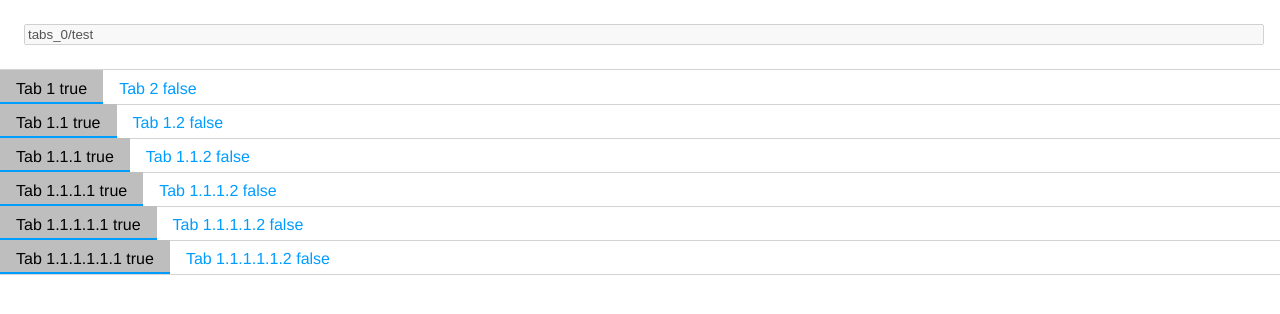
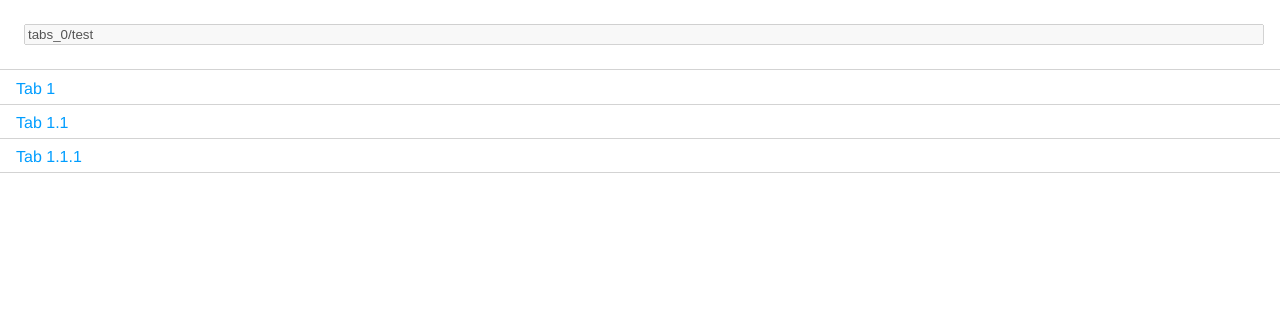
Before and after one commit to Pololops/ostendi-test, a React (Vite) app: page / in a window 1280 px wide. Shown: the top 314 px of the page. Built offline with nearby package versions, Linux system fonts and the light colour scheme.

Commit message:
FEATURE - install react memory router to change logic

```diff
--- a/package.json
+++ b/package.json
@@ -11,7 +11,8 @@
   },
   "dependencies": {
     "react": "^18.2.0",
-    "react-dom": "^18.2.0"
+    "react-dom": "^18.2.0",
+    "react-router-dom": "^6.10.0"
   },
   "devDependencies": {
     "@types/react": "^18.0.28",
--- a/src/components/App/App.tsx
+++ b/src/components/App/App.tsx
@@ -1,34 +1,16 @@
 import {useEffect} from 'react';
 import {useGlobalContext} from '../../hooks/useGlobalContext';
+import {Outlet} from 'react-router';
 
 import {TABS_ACTION_TYPES} from '../../reducers/tabsReducer';
 
 import Header from '../Header/Header';
 import OsiTabs from '../OsiTabs/OsiTabs';
-import OsiTab from '../OsiTab/OsiTab';
 
-import './App.module.css';
+import './App.css';
 
 function App() {
   const {tabs, tabsDispatch} = useGlobalContext();
-
-  const mappedTabs = (tabs: TabType[]) =>
-    tabs.map((tab) => {
-      return (
-        <OsiTab
-          key={tab.id}
-          id={tab.id}
-          label={tab.label}
-          isActive={tab.isActive}
-        >
-          {tab.children && tab.isActive && (
-            <OsiTabs key={tab.id} id={tab.id} label={tab.label}>
-              {mappedTabs(tab.children)}
-            </OsiTabs>
-          )}
-        </OsiTab>
-      );
-    });
 
   useEffect(() => {
     tabsDispatch({type: TABS_ACTION_TYPES.TOGGLE_ACTIVE});
@@ -37,9 +19,7 @@ function App() {
   return (
     <>
       <Header />
-      <OsiTabs id="tabs_0" label="Root tab bar">
-        {tabs.length > 0 && mappedTabs(tabs)}
-      </OsiTabs>
+      <Outlet />
     </>
   );
 }
--- a/src/components/OsiTab/OsiTab.tsx
+++ b/src/components/OsiTab/OsiTab.tsx
@@ -3,6 +3,7 @@ import {ROUTES_ACTION_TYPES} from '../../reducers/routesReducer';
 import {useGlobalContext} from '../../hooks/useGlobalContext';
 
 import './OsiTab.css';
+import { Outlet } from 'react-router';
 
 type Props = {
   id: string;
@@ -17,7 +18,6 @@ export default function OsiTab({
   label,
   children,
   isActive,
-  onClick
 }: Props) {
   const {tabsDispatch, routesDispatch} = useGlobalContext();
 
@@ -33,9 +33,9 @@ export default function OsiTab({
       <span
         className={isActive ? 'tab__title tab__title--active' : 'tab__title'}
       >
-        {label + ' ' + isActive}
+        {label}
       </span>
-      {children}
+        <Outlet />
     </li>
   );
 }
--- a/src/components/OsiTabs/OsiTabs.tsx
+++ b/src/components/OsiTabs/OsiTabs.tsx
@@ -1,3 +1,4 @@
+import { Outlet } from 'react-router';
 import './OsiTabs.css';
 
 type Props = {
@@ -9,7 +10,7 @@ type Props = {
 export default function OsiTabs({id, children}: Props) {
   return (
     <ul id={id} className={'tabs'}>
-      {children}
+      <Outlet />
     </ul>
   );
 }
--- a/src/main.tsx
+++ b/src/main.tsx
@@ -1,19 +1,19 @@
 import React from 'react';
 import ReactDOM from 'react-dom/client';
-import {MemoryRouter} from 'react-router-dom';
+import {RouterProvider} from 'react-router-dom';
 
-import App from './components/App/App.tsx';
 import TabsProvider from './contexts/globalContext.tsx';
+
+import {router} from './router/router.tsx';
 
 import './styles/reset.css';
 import './styles/index.css';
+import App from './components/App/App.tsx';
 
 ReactDOM.createRoot(document.getElementById('root') as HTMLElement).render(
   <React.StrictMode>
     <TabsProvider>
-      <MemoryRouter>
-        <App />
-      </MemoryRouter>
+      <RouterProvider router={router} />
     </TabsProvider>
   </React.StrictMode>
 );
--- /dev/null
+++ b/src/router/router.tsx
@@ -0,0 +1,50 @@
+import {createMemoryRouter} from 'react-router';
+
+import tabs from '../states/tabState';
+
+import App from '../components/App/App';
+import OsiTabs from '../components/OsiTabs/OsiTabs';
+import OsiTab from '../components/OsiTab/OsiTab';
+
+type RouteType = {
+  path: string;
+  element: JSX.Element;
+  children?: RouteType[];
+};
+
+const mappedRoutes = (tabs: TabType[]): RouteType[] => {
+  return tabs.map((tab) => ({
+    path: tab.id,
+    element: (
+      <OsiTabs key={tab.id} id={tab.id} label={tab.label}/>
+    ),
+    children: tab.children?.map((child) => ({
+      path: child.id,
+      element: (
+        <OsiTab key={child.id} id={child.id} label={child.label}/>
+      ),
+      children: child.children && mappedRoutes(child.children)
+    }))
+  }));
+};
+
+console.log(mappedRoutes(tabs));
+
+const routes = [
+  {
+    path: '/',
+    element: <App />,
+    children: mappedRoutes(tabs)
+  }
+];
+
+export const router = createMemoryRouter(routes, {
+  initialEntries: [
+    '/',
+    '/tabs_0',
+    '/tabs_0/tab_1',
+    '/tabs_0/tab_1/tabs_1/tab_1_1',
+    '/tabs_0/tab_1/tabs_1/tab_1_1/tabs_1_1/tab_1_1_1',
+  ],
+  initialIndex: 4
+});
--- a/src/states/tabState.ts
+++ b/src/states/tabState.ts
@@ -1,11 +1,23 @@
 const initialTabsState: TabType[] = [
+  {
+    id: 'tabs_0',
+    label: 'Tabs 0',
+    children: [
       {
         id: 'tab_1',
         label: 'Tab 1',
         children: [
           {
+            id: 'tabs_1',
+            label: 'Tabs 1',
+            children: [
+              {
                 id: 'tab_1_1',
                 label: 'Tab 1.1',
+                children: [
+                  {
+                    id: 'tabs_1_1',
+                    label: 'Tabs 1_1',
                     children: [
                       {
                         id: 'tab_1_1_1',
@@ -48,9 +60,20 @@ const initialTabsState: TabType[] = [
                     ]
                   },
                   {
+                    id: 'tabs_1_2',
+                    label: 'Tabs 1.2',
+                    children: [
+                      {
                         id: 'tab_1_2',
                         label: 'Tab 1.2',
+                      },
+                    ]
                   }
+                ]
+              },
+
+            ],
+          },
         ]
       },
       {
@@ -97,6 +120,9 @@ const initialTabsState: TabType[] = [
           }
         ]
       }
+    ],
+  }
+
 ];
 
 export default initialTabsState;
```
Also changed, not shown: src/components/App/App.css (added), src/components/App/App.module.css (deleted), 1 other file (tests, documents, lock files or other folders). Lines whose indentation alone changed are shown as unchanged.
